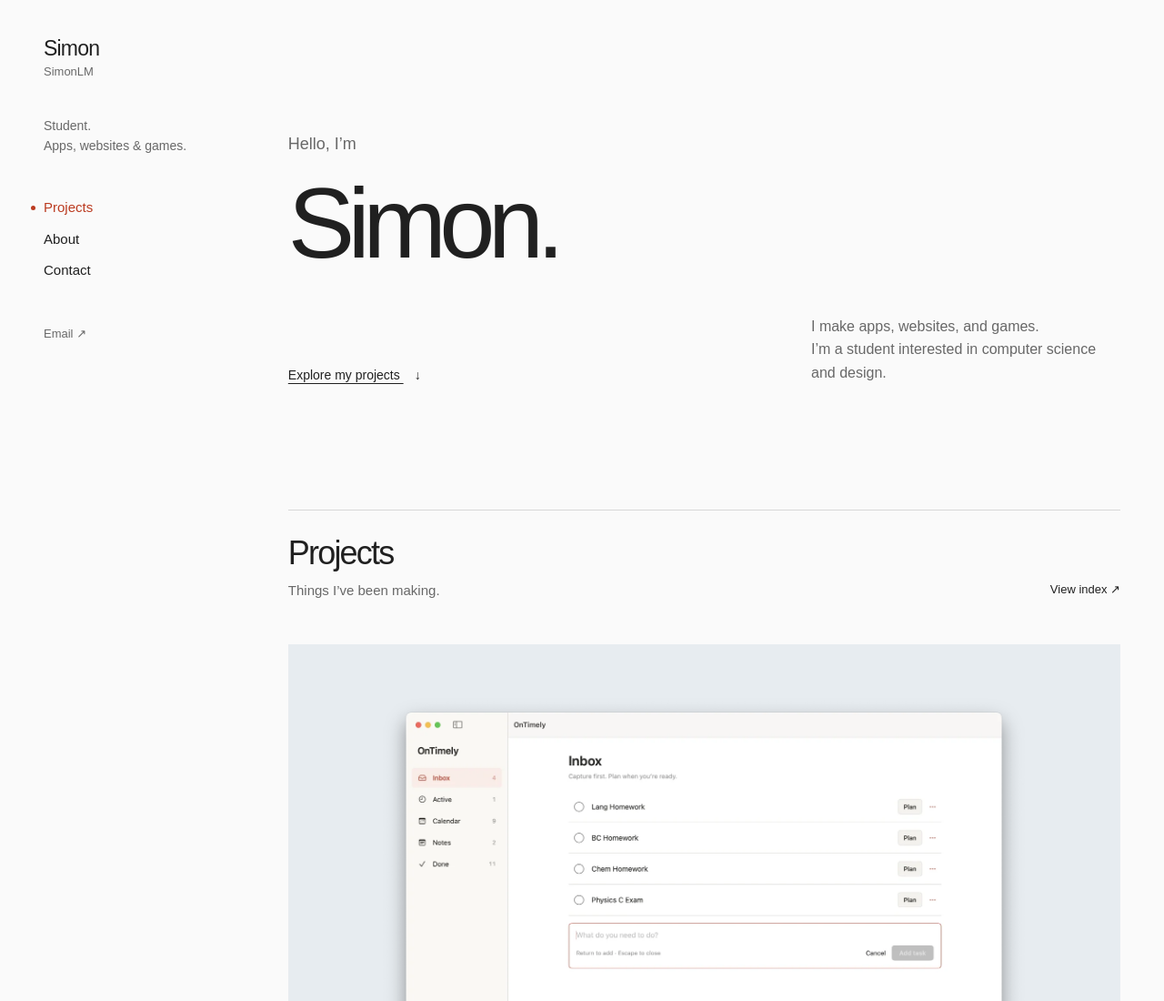
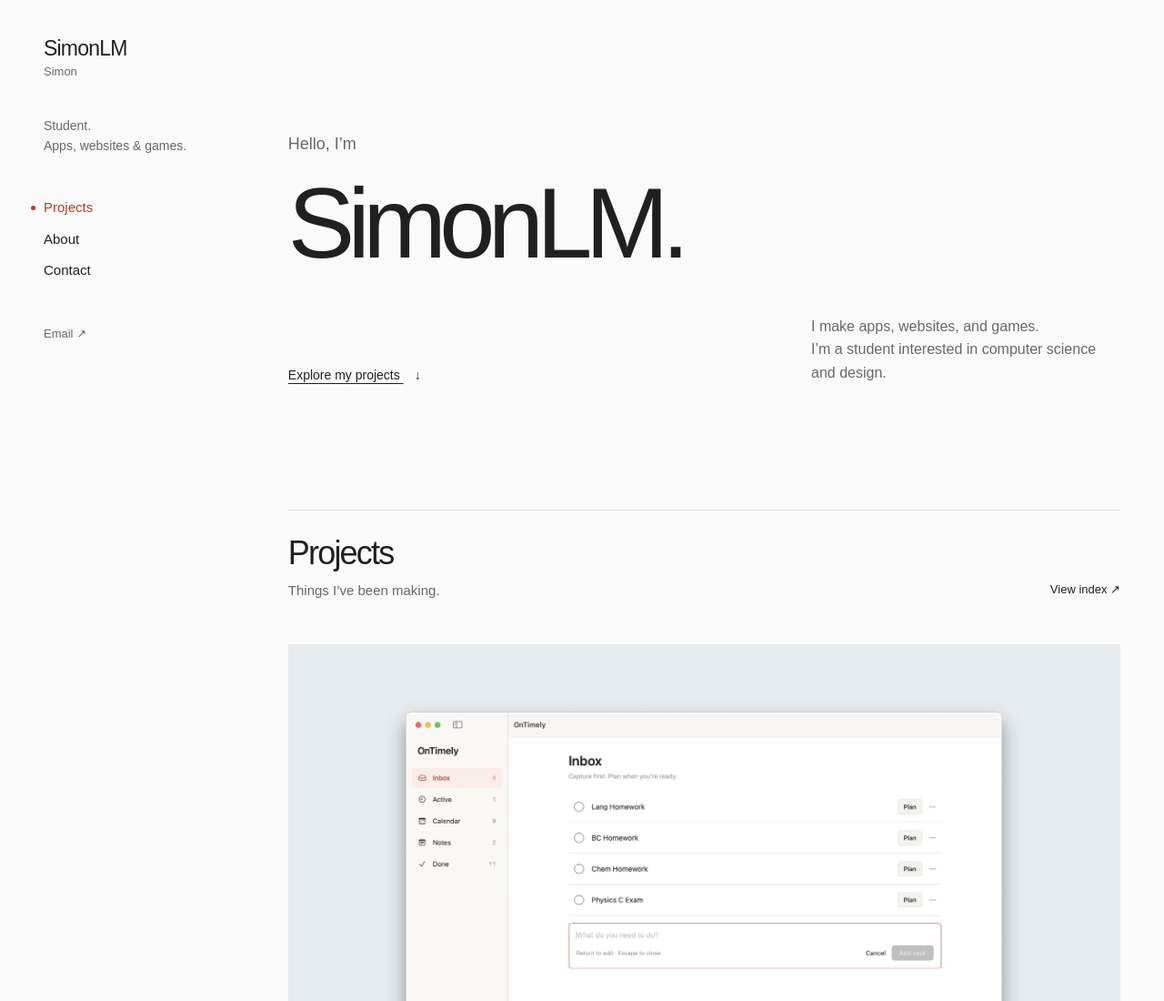
Before and after one commit to masalaempire/meweb, a plain HTML site: page index.html in a window 1280 px wide. Shown: the top 1100 px of the page at 91% size. Drawn offline with Linux system fonts and the light colour scheme.

Commit message:
Change title and name from Simon to SimonLM

```diff
--- a/index.html
+++ b/index.html
@@ -3,7 +3,7 @@
 <head>
 <meta charset="utf-8">
 <meta name="viewport" content="width=device-width, initial-scale=1">
-<title>Home — Simon</title>
+<title>Home — SimonLM</title>
 <meta name="description" content="Apps, websites, and games by Simon.">
 <meta name="theme-color" content="#fafafa">
 <link rel="icon" href="favicon.ico">
@@ -13,7 +13,7 @@
 <a class="skip-link" href="#main">Skip to content</a>
 <div class="layout">
 <header class="sidebar">
-<a class="name" href="index.html">Simon<span>SimonLM</span></a>
+<a class="name" href="index.html">SimonLM<span>Simon</span></a>
 <p class="sidebar-note">Student.<br>Apps, websites &amp; games.</p>
 <nav aria-label="Main navigation">
 <a href="index.html#projects" aria-current="page">Projects</a>
@@ -22,7 +22,7 @@
 </nav>
 <a class="sidebar-email" href="mailto:simonlm@simonlm.one">Email <span aria-hidden="true">↗</span></a>
 </header>
-<main id="main" class="" tabindex="-1"><section class="landing-intro" aria-labelledby="intro-title"><p class="intro-hello">Hello, I’m</p><h1 id="intro-title">Simon.</h1><div class="intro-bottom"><a class="intro-link" href="#projects">Explore my projects <span aria-hidden="true">↓</span></a><p>I make apps, websites, and games.<br>I’m a student interested in computer science and design.</p></div></section>
+<main id="main" class="" tabindex="-1"><section class="landing-intro" aria-labelledby="intro-title"><p class="intro-hello">Hello, I’m</p><h1 id="intro-title">SimonLM.</h1><div class="intro-bottom"><a class="intro-link" href="#projects">Explore my projects <span aria-hidden="true">↓</span></a><p>I make apps, websites, and games.<br>I’m a student interested in computer science and design.</p></div></section>
 <header class="work-heading gallery-heading" id="projects" tabindex="-1"><div><h2>Projects</h2><p>Things I’ve been making.</p></div><a class="view-index" href="projects.html">View index <span aria-hidden="true">↗</span></a></header>
 <div class="selected-work"><article class="work work-ontimely" id="ontimely">
 <a class="project-image ontimely" href="projects/ontimely.html" aria-label="View OnTimely"><img src="assets/ontimely.webp" alt="OnTimely’s Inbox, with tasks and a Plan action beside each one." width="1500" height="983" fetchpriority="high" decoding="async"></a>
```
